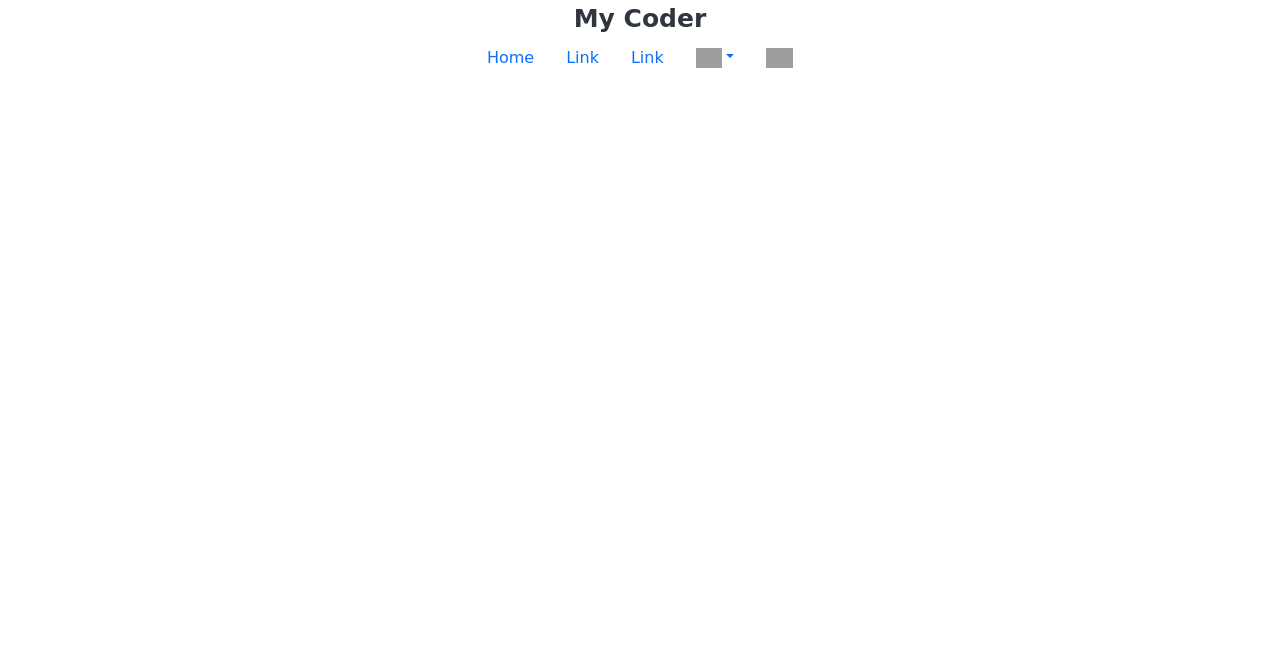
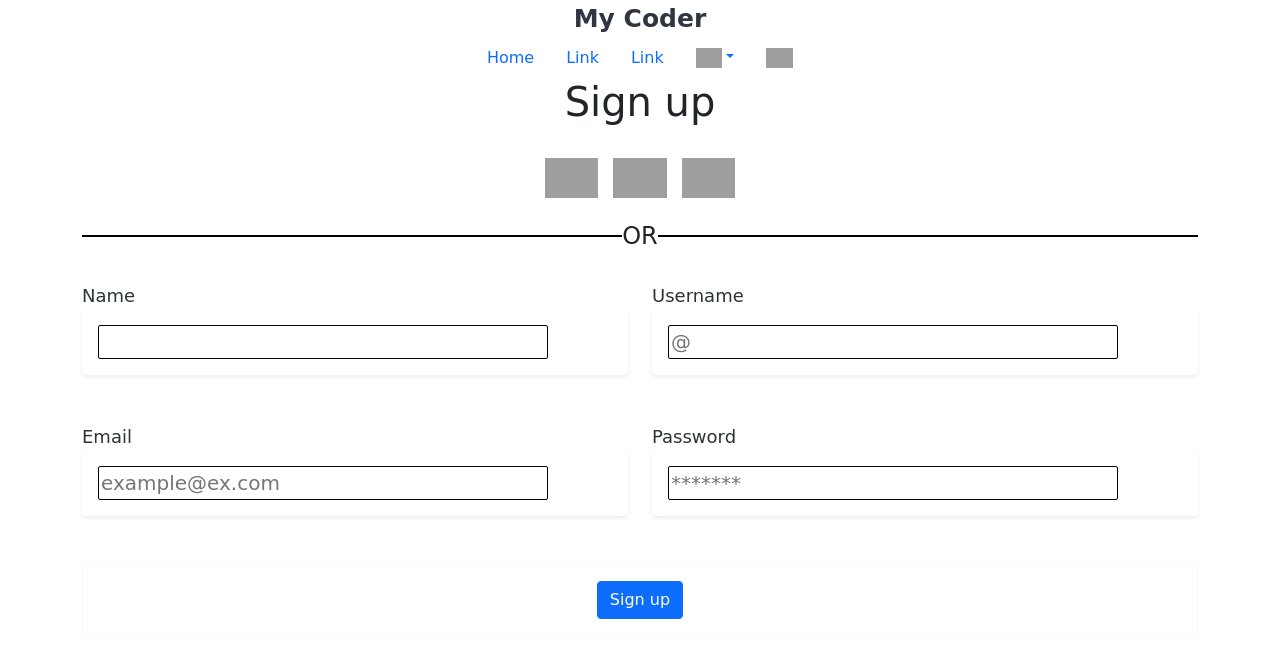
Before and after one commit to thevarungrovers/Ecommerce-website, a plain HTML site: page Signup.html in a window 1280 px wide. Drawn offline with nearby package versions, Linux system fonts and the light colour scheme; grey boxes are pictures that could not be loaded.

Commit message:
signup page, LOGO - done

```diff
--- a/Signup.html
+++ b/Signup.html
@@ -11,7 +11,8 @@
     <title>My Coder</title>
     <!-- css -->
     <link rel="stylesheet" href="css/signup.css">
-
+    <!-- logo -->
+    <link rel="icon" href="https://www.freelogoservices.com/api/main/images/1j+ojlxEOMkX9Wyqfhe43D6kifGJqhdHnxbNwWJqZ00A7nwzxHVvkK5p+Ot+dERBpAQGghIPe8A9iiV6WQ==" type="image/png">
   </head>
   <body>
     <!-- navbar -->
@@ -43,8 +44,83 @@
           </li>
       </ul>
 
+      <div class="wrapper container">
+        <div class="content">
+          <h1 class="text-center">Sign up</h1>
+          <br>
+       </div>
+
+      <!-- social -->
+      <div class="sm text-center">
+        <a href="#"><img src="https://www.flaticon.com/svg/static/icons/svg/281/281764.svg" alt="google"></a>
+
+        <a href="#"><img src="https://www.flaticon.com/svg/static/icons/svg/2111/2111463.svg" alt="instagram"></a>
+
+        <a href="#"><img src="https://www.flaticon.com/svg/static/icons/svg/733/733547.svg" alt="facebook"></a>
+
+      </div>
+      <br>
+
+      <!-- OR -->
+      <div class="or">
+      <h4>OR</h4>
+    </div>
+
+      <br>
+
+      <!-- form -->
+      <form action="">
+
+          <div class="row">
+            <div class="col-sm-6 field">
+              <label for="inputemail">Name</label>
+              <br>
+              <div class="shadow-sm p-3 mb-5 bg-white rounded">
+                <input type="text" name="" id="">
+
+            </div>
+            </div>
+
+            <div class="col-sm-6 field">
+              <label for="inputemail">Username</label>
+              <br>
+              <div class="shadow-sm p-3 mb-5 bg-white rounded">
+                <input type="text" placeholder="@" name="" id="">
+
+            </div>
+            </div>
+          </div>
 
 
+        <div class="row">
+      <div class="col-sm-6 field">
+        <label for="inputemail">Email</label>
+        <br>
+        <div class="shadow-sm p-3 mb-5 bg-white rounded">
+          <input type="email" placeholder="example@ex.com" name="" id="">
+        </div>
+
+      </div>
+      <div class="col-sm-6 field">
+        <label for="inputpass">
+          Password
+        </label>
+        <br>
+        <div class="shadow-sm p-3 mb-5 bg-white rounded">
+          <input type="password" placeholder="*******" name="" id="">
+        </div>
+      </div>
+    </div>
+
+        <!-- Sign up -->
+        <div class="border border-light p-3 mb-4">
+          <div class="text-center">
+            <button type="button" class="btn btn-primary">Sign up</button>
+          </div>
+
+        </div>
+      </form>
+    </div>
     <!-- Optional JavaScript; choose one of the two! -->
 
     <!-- Option 1: Bootstrap Bundle with Popper -->
--- a/css/Login.css
+++ b/css/Login.css
@@ -12,6 +12,7 @@
 .accimg{
     height: 20px;
 }
+
 
 /* form */
 .field label{
@@ -28,6 +29,7 @@
 .field input:hover{
     border: 1px solid #3498db;
 }
+
 
 /* sm */
 .sm a img {
--- a/css/signup.css
+++ b/css/signup.css
@@ -12,3 +12,42 @@
 .accimg{
     height: 20px;
 }
+
+
+/* sm */
+.sm a img {
+    height: 40px;
+    padding-left: 5px;
+    padding-right: 5px;
+
+}
+
+/* OR */
+.or h4 {
+    display: flex;
+    flex-direction: row;
+}
+
+.or h4:before,.or h4:after {
+    content: "";
+    flex: 1 1;
+    border-bottom: 2px solid #000;
+    margin: auto;
+}
+
+
+/* form */
+.field label{
+    color: #2d3436;
+    font-size: 18px;
+}
+.field input{
+    border: 1px solid black;
+    border-radius: 2px;
+    width: 450px;
+    font-size: 20px;
+}
+
+.field input:hover{
+    border: 1px solid #3498db;
+}
```
Also changed, not shown: Login.html (+7 -1 lines), index.html (+2 -1 lines).
